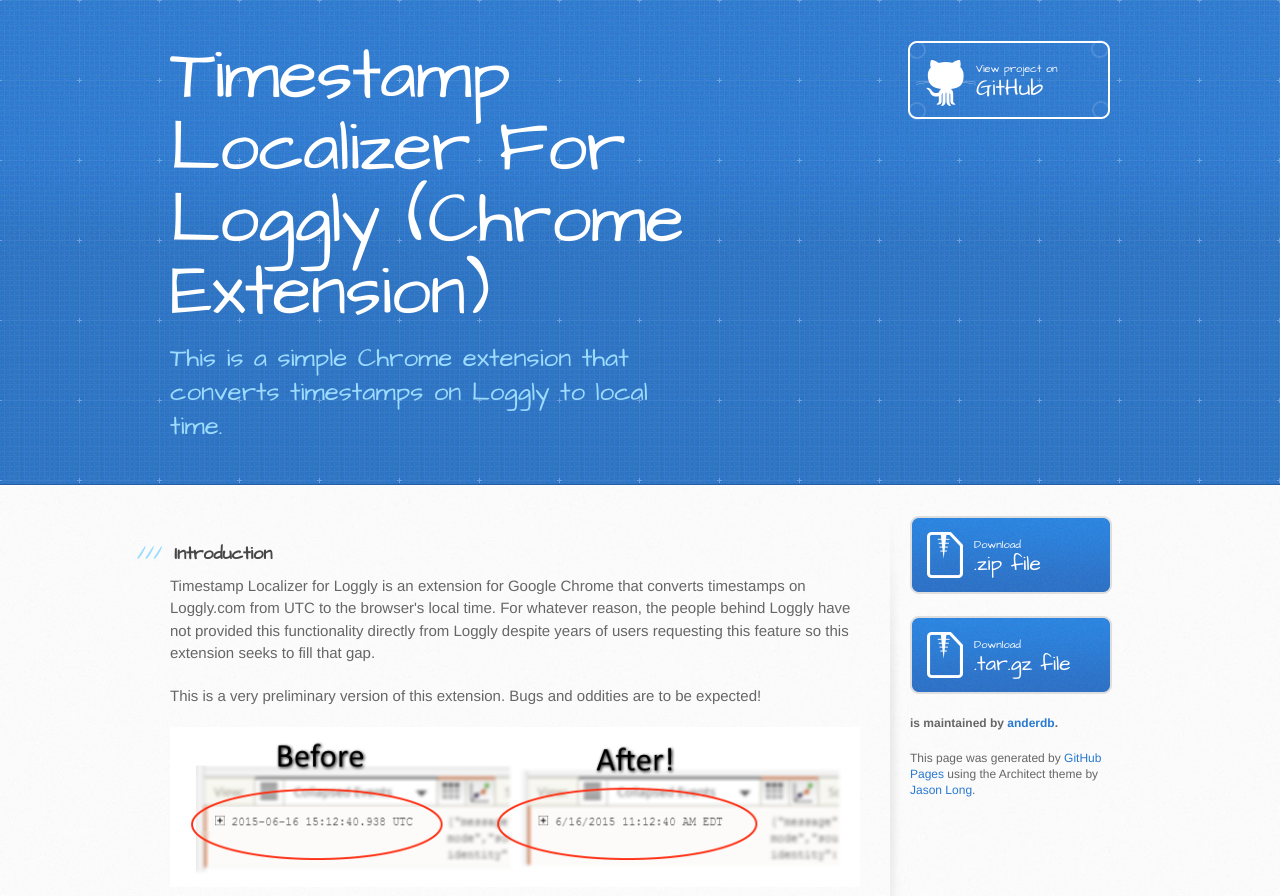
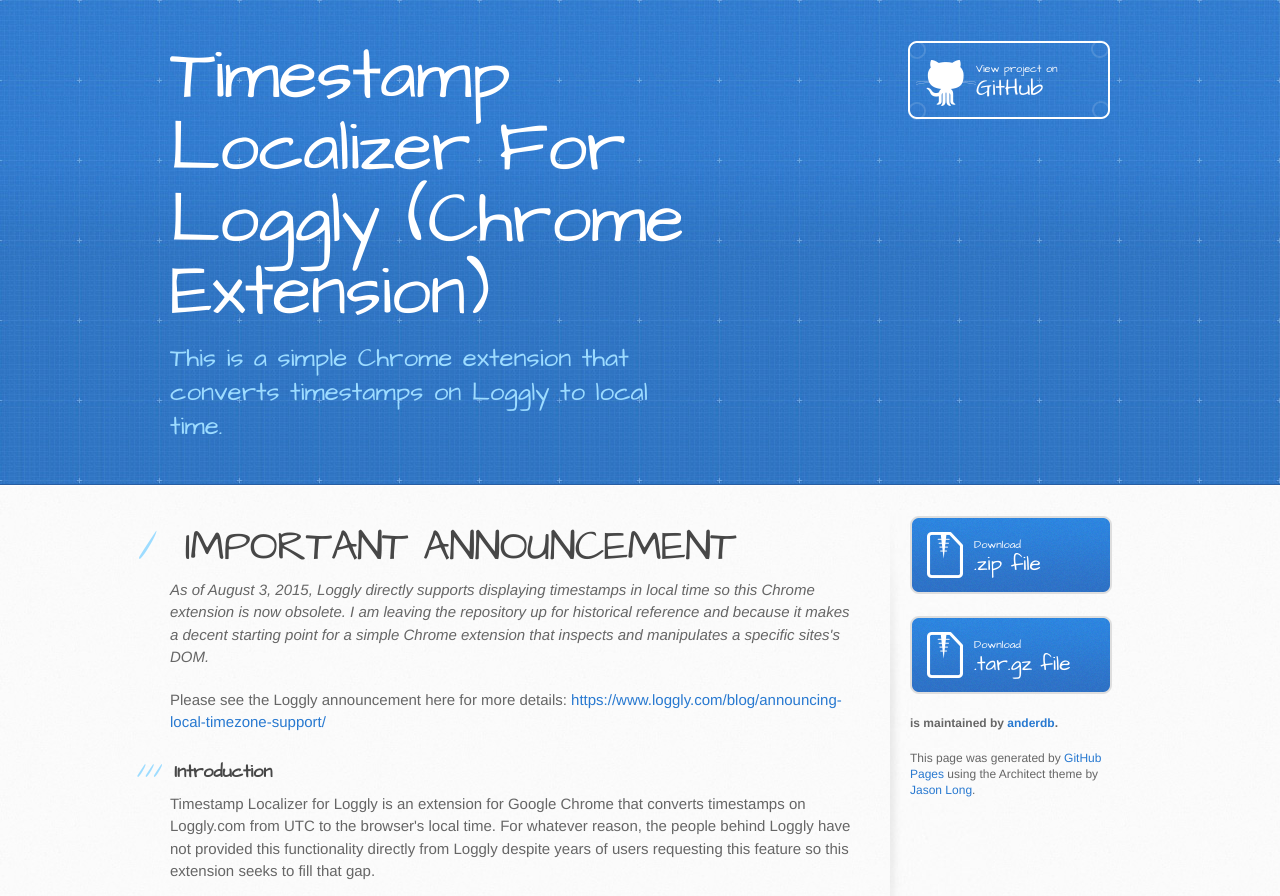
Before and after one commit to anderdb/TimestampLocalizerForLoggly, a plain HTML site: page index.html in a window 1280 px wide. Shown: the top 896 px of the page. Drawn offline with Linux system fonts and the light colour scheme.

```diff
--- a/index.html
+++ b/index.html
@@ -28,7 +28,15 @@
     <div id="content-wrapper">
       <div class="inner clearfix">
         <section id="main-content">
-          <h3>
+          <h1>
+<a id="important-announcement" class="anchor" href="#important-announcement" aria-hidden="true"><span class="octicon octicon-link"></span></a>IMPORTANT ANNOUNCEMENT</h1>
+
+<p><em>As of August 3, 2015, Loggly directly supports displaying timestamps in local time so this Chrome extension is now obsolete.  I am leaving the repository up for historical reference and because it makes a decent starting point for a simple Chrome extension that inspects and manipulates a specific sites's DOM.</em></p>
+
+<p>Please see the Loggly announcement here for more details:
+<a href="https://www.loggly.com/blog/announcing-local-timezone-support/">https://www.loggly.com/blog/announcing-local-timezone-support/</a></p>
+
+<h3>
 <a id="introduction" class="anchor" href="#introduction" aria-hidden="true"><span class="octicon octicon-link"></span></a>Introduction</h3>
 
 <p>Timestamp Localizer for Loggly is an extension for Google Chrome that converts timestamps on Loggly.com from UTC to the browser's local time.  For whatever reason, the people behind Loggly have not provided this functionality directly from Loggly despite years of users requesting this feature so this extension seeks to fill that gap. </p>
```
Also changed, not shown: params.json (+1 -1 lines).
